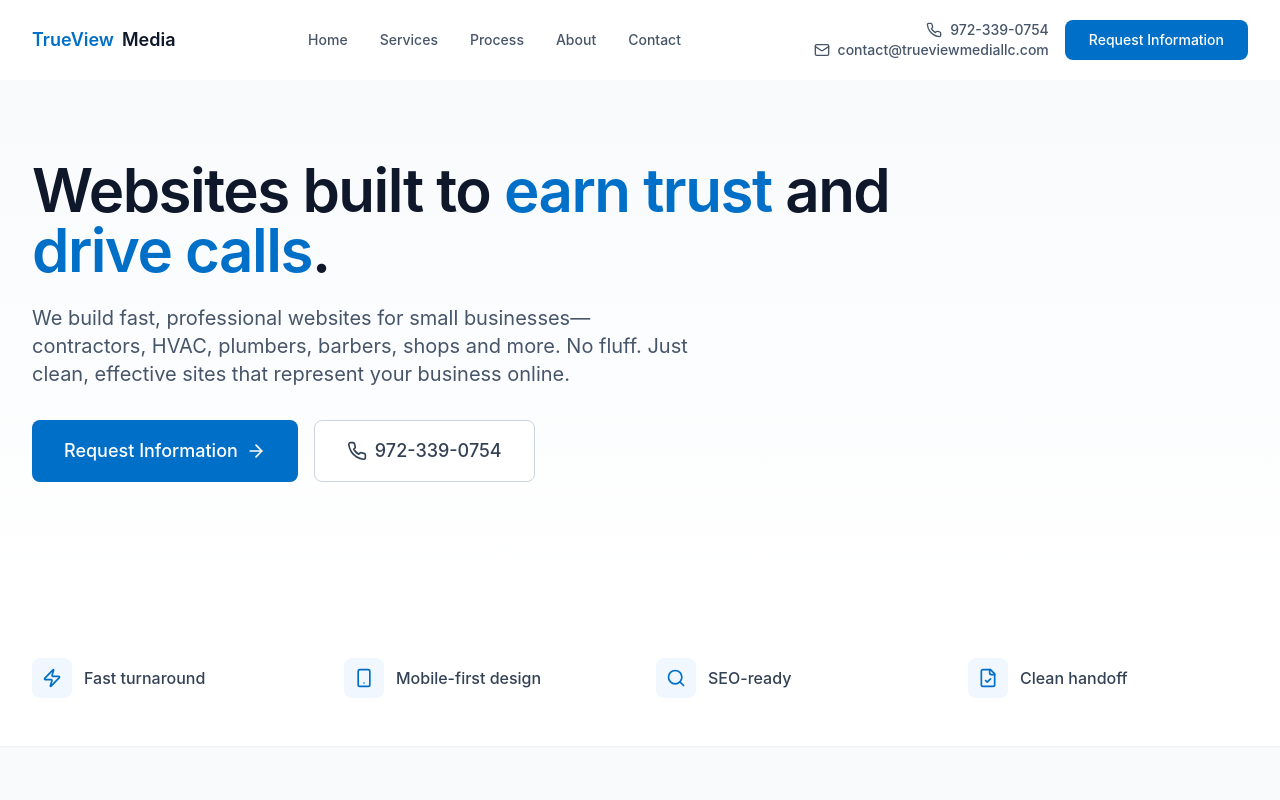
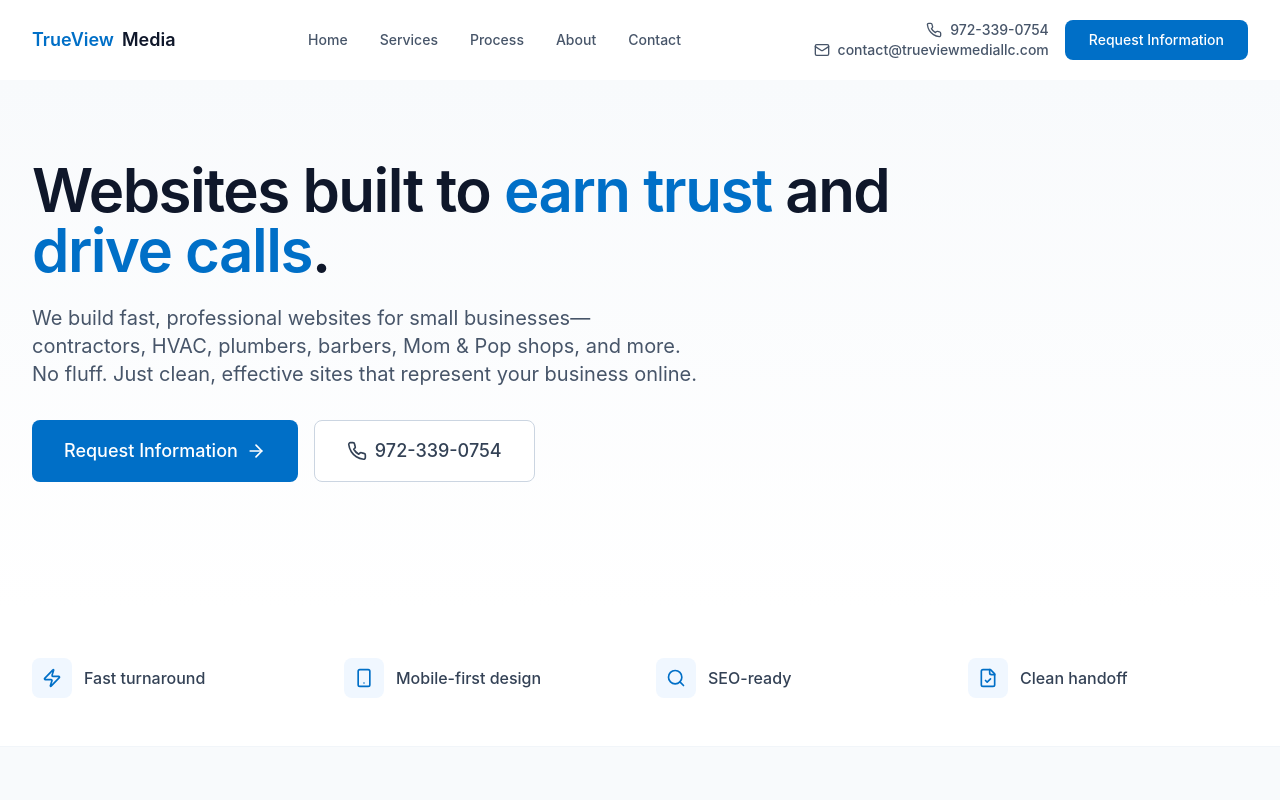
Before and after one commit to josephaldridge/TrueView-Media-LLC, a Next.js app: page / in a window 1280 px wide. Shown: the top 800 px of the page. Built offline with nearby package versions, Linux system fonts and the light colour scheme.

Commit message:
Fix homepage description - add Mom and Pop shops

```diff
--- a/src/app/page.tsx
+++ b/src/app/page.tsx
@@ -93,7 +93,7 @@ export default function Home() {
               <span className="text-brand-600">drive calls</span>.
             </h1>
             <p className="text-xl text-slate-600 mb-8 max-w-2xl">
-              We build fast, professional websites for small businesses—contractors, HVAC, plumbers, barbers, shops and more. No fluff. Just clean, effective sites that represent your business online.
+              We build fast, professional websites for small businesses—contractors, HVAC, plumbers, barbers, Mom & Pop shops, and more. No fluff. Just clean, effective sites that represent your business online.
             </p>
             <div className="flex flex-col sm:flex-row gap-4">
               <Link href="/contact" className="btn-primary text-lg px-8 py-4">
```
